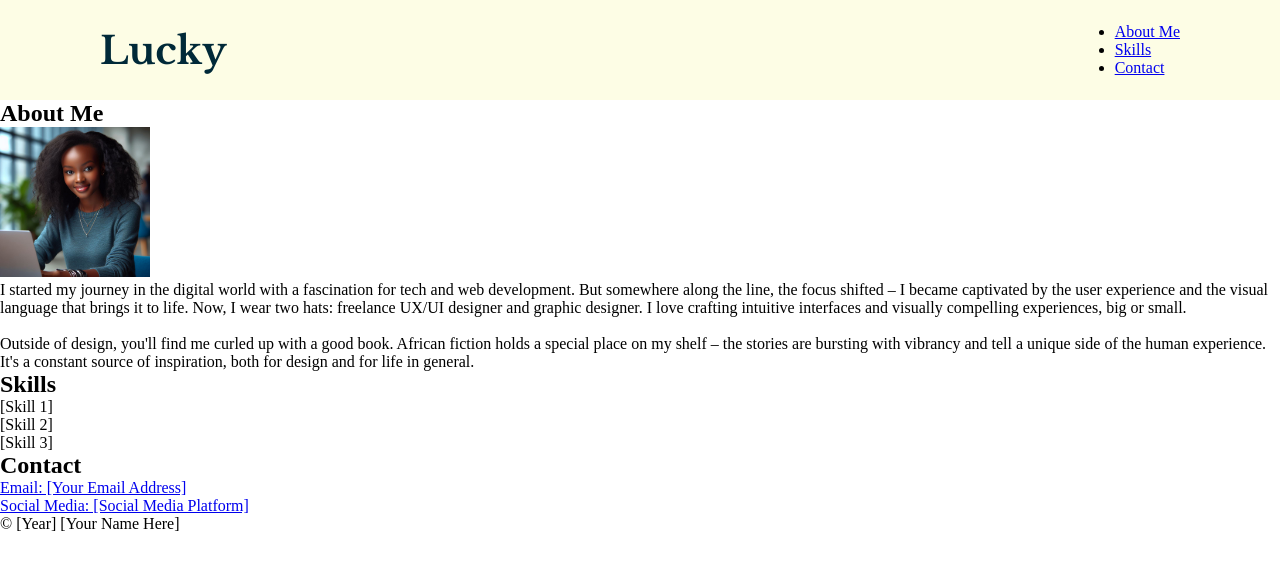
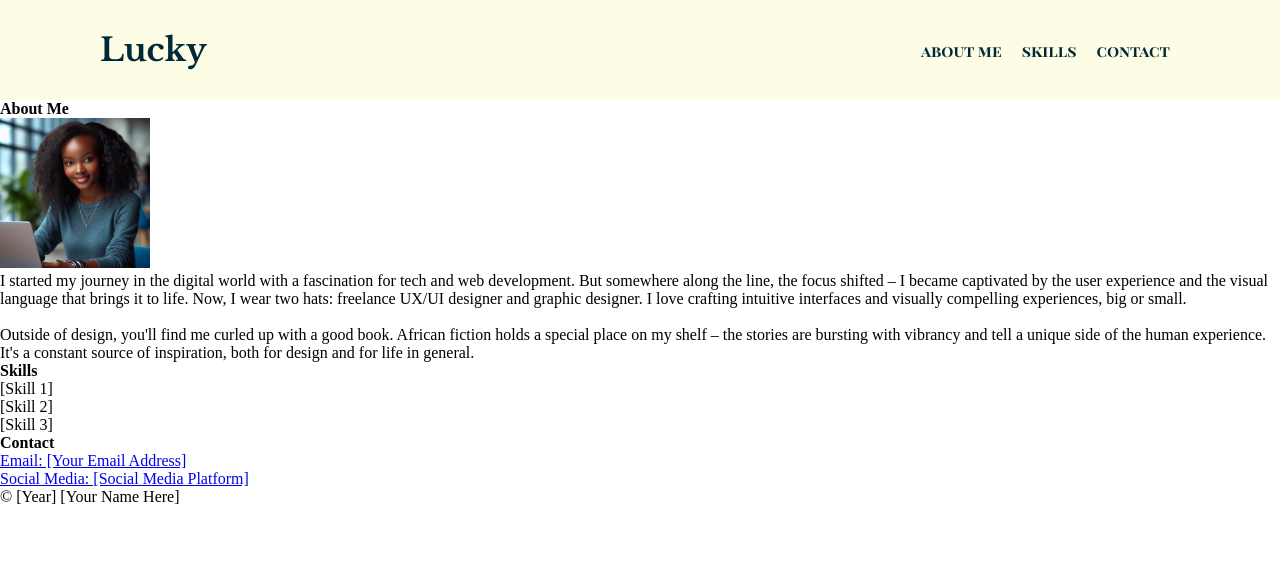
Before and after one commit to LuckySikolia/Design-Frontend, a plain HTML site: page SCA_FrontEnd/task_1/profile.html in a window 1280 px wide. Drawn offline with nearby package versions, Linux system fonts and the light colour scheme.

Commit message:
web navbar

```diff
--- a/SCA_FrontEnd/task_1/profile.html
+++ b/SCA_FrontEnd/task_1/profile.html
@@ -10,9 +10,9 @@
     <h1>Lucky</h1>
     <nav class="top-navbar">
       <ul>
-        <li><a href="#about-me">About Me</a></li>
-        <li><a href="#skills">Skills</a></li>
-        <li><a href="#contact">Contact</a></li>
+        <li class="nav-link"><a href="#about-me">about me</a></li>
+        <li class="nav-link"><a href="#skills">skills</a></li>
+        <li class="nav-link"><a href="#contact">contact</a></li>
       </ul>
     </nav>
   </header>
--- a/SCA_FrontEnd/task_1/style.css
+++ b/SCA_FrontEnd/task_1/style.css
@@ -5,6 +5,7 @@
     padding: 0;
     margin: 0;
     box-sizing: border-box;
+    font-size: 16px;
 }
 
 /* prevent horizontal scroll */
@@ -39,18 +40,42 @@ header {
 
 header > h1 {
     font-family: var(--logo-serif-font);
-    font-size: 38px;
+    font-size: 32px;
     font-style: normal;
     font-weight: 700;
     color: var(--primary-font-colour);
 }
 
-.top-navbar {
+nav > ul {
     display: flex;
     flex-direction: row;
+    list-style-type: none;
+
 }
+
+.nav-link > a {
+    padding: 10px;
+    text-decoration: none;
+    color: var(--primary-font-colour);
+    font-family: var(--primary-serif-font);
+    font-style: normal;
+    font-weight: 700;
+    font-size: 16px;
+}
+
+
 
 img {
     width: 150px;
     height: 150px;
 }
+
+
+/* responsive for smaller screens  */
+@media screen and (max-width:768px) {
+    header {
+        padding: 50px;
+    }
+
+
+}
```
